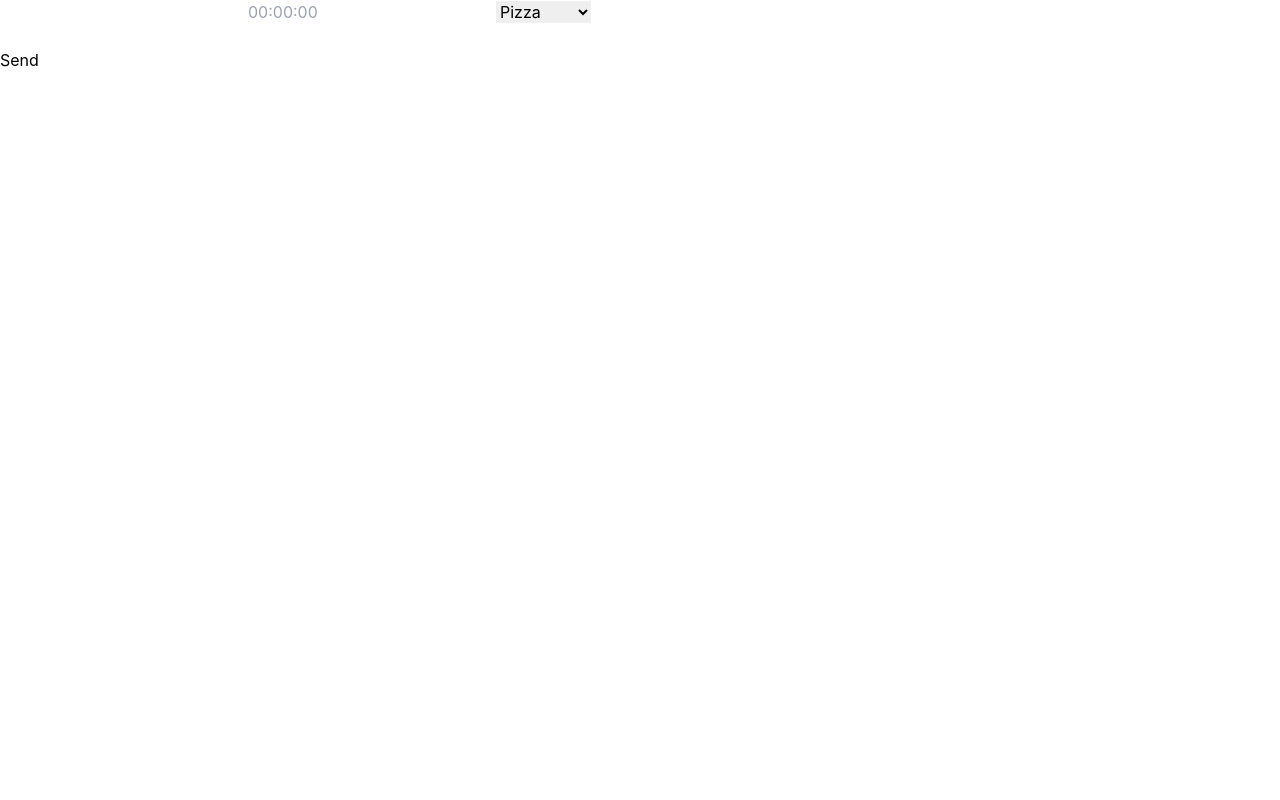
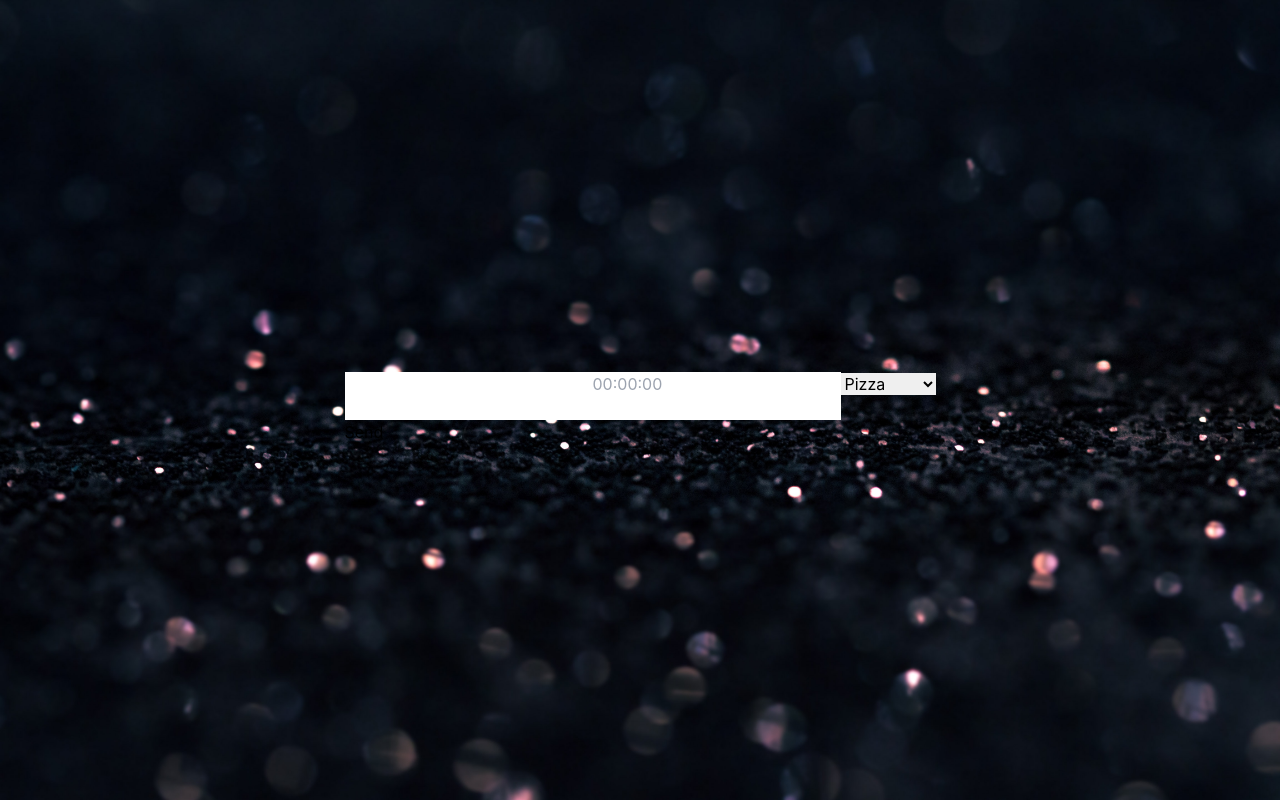
Before and after one commit to Izarothy/dishes-form, a React (Create React App) app: page / in a window 1280 px wide. Built offline with nearby package versions, Linux system fonts and the light colour scheme.

Commit message:
Background image, center the form

```diff
--- a/src/App.tsx
+++ b/src/App.tsx
@@ -1,10 +1,9 @@
 import DishesForm from 'components/DishesForm';
 import React from 'react';
-import './App.css';
 
 function App() {
   return (
-    <div className="App">
+    <div className="bg-home-background bg-cover bg-center h-screen grid place-items-center">
       <DishesForm />
     </div>
   );
--- a/src/components/DishesForm.tsx
+++ b/src/components/DishesForm.tsx
@@ -80,8 +80,8 @@ const DishesForm = () => {
   const dishes = useAppSelector((state) => state.dishes.value);
 
   return (
-    <>
-      <p>{error}</p>
+    <div className="flex flex-col gap-4">
+      <p className="w-4">{error}</p>
       <form onSubmit={handleSubmit(sendDish)}>
         <input type="text" {...register('name')} required />
         <input
@@ -125,7 +125,7 @@ const DishesForm = () => {
         )}
         <input type="submit" value="Send" />
       </form>
-    </>
+    </div>
   );
 };
 
```
Also changed, not shown: src/images/home-background.jpg (added).
